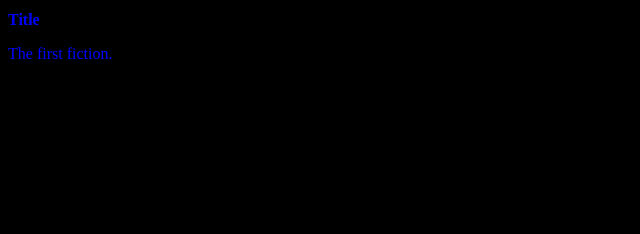
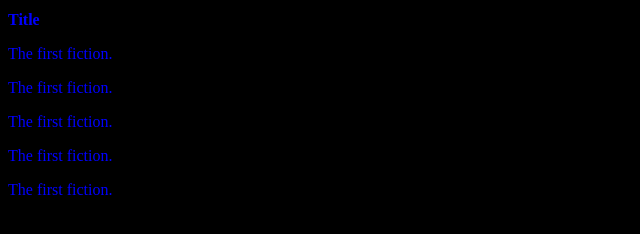
Before and after one commit to Glezanda/TechnoFiction, a plain HTML site: page index.html in a window 1280 px wide. Shown: the whole page, without its empty margins (0-640 px from the left). Drawn offline with Linux system fonts and the light colour scheme.

Commit message:
index commit

```diff
--- a/index.html
+++ b/index.html
@@ -10,5 +10,9 @@
 <body>
    <h1>Title</h1>
    <p> The first fiction.</p>
+   <p> The first fiction.</p>
+   <p> The first fiction.</p>
+   <p> The first fiction.</p>
+   <p> The first fiction.</p>
 </body>
 </html>
```
